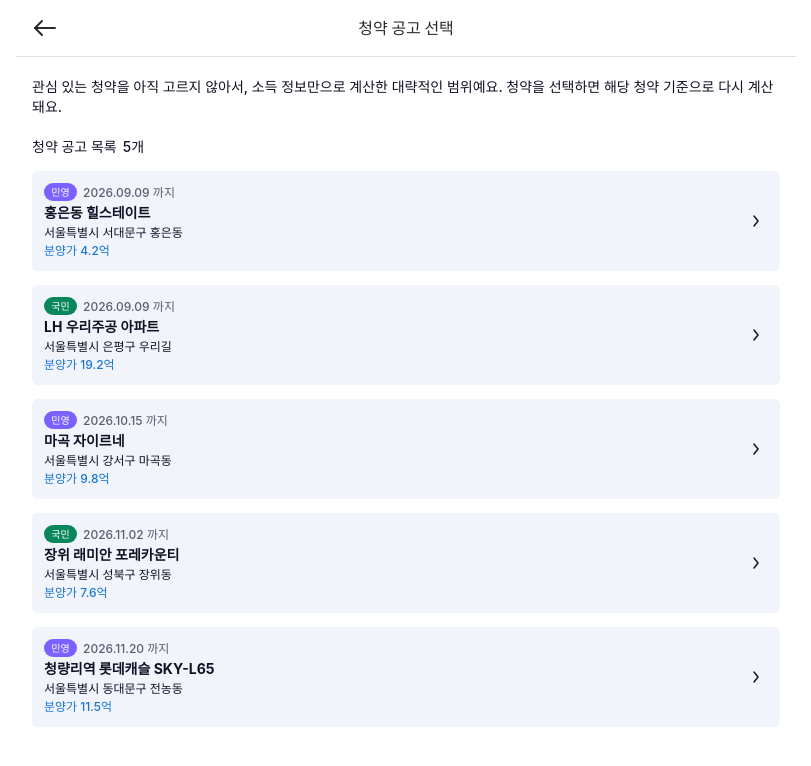
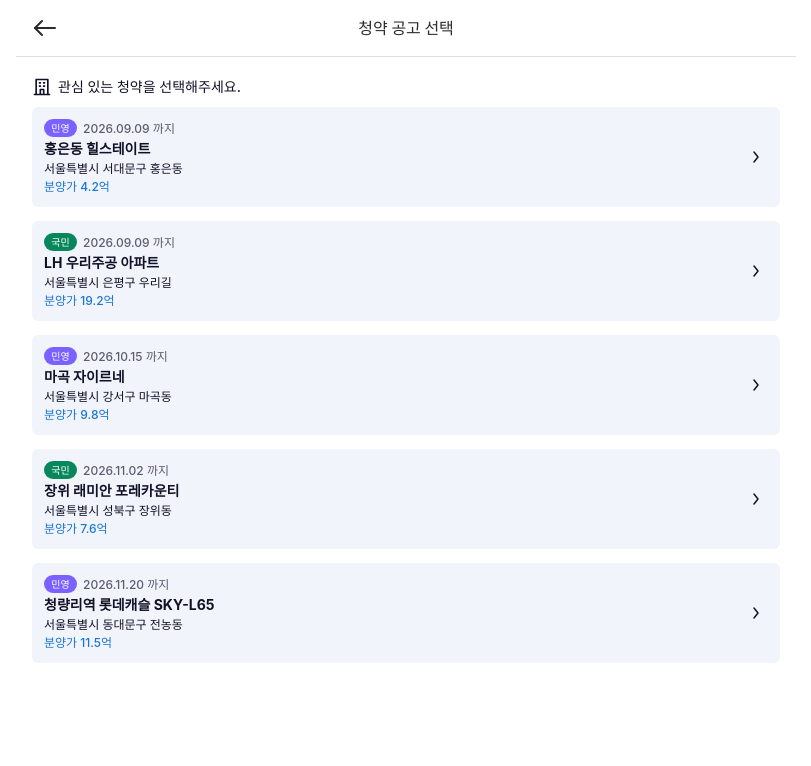
Before and after one commit to Get-MyHome/get-myhome-frontend, a Next.js app: page /eligibility/notices in a window 1280 px wide. Shown: the top 766 px of the page, without its empty margins (234-1045 px from the left). Built offline with nearby package versions, Linux system fonts and the light colour scheme; no server answers; a web font is replaced by a local one.

Commit message:
feat: 청약 선택 목록 안내 문구에 건물 아이콘 추가

```diff
--- a/src/components/notices/noticeSelectList.tsx
+++ b/src/components/notices/noticeSelectList.tsx
@@ -1,3 +1,4 @@
+import BuildingIcon from "@/assets/icons/building.svg";
 import { SubscriptionCard } from "@/components/home/subscriptionCard";
 import type { HousingSubscription } from "@/types/subscription";
 
@@ -11,17 +12,11 @@
   subscriptions: HousingSubscription[];
 }) {
   return (
-    <div className="flex flex-col gap-5 px-gutter pt-5">
-      <p className="text-body-2 font-medium text-foreground">
-        관심 있는 청약을 아직 고르지 않아서, 소득 정보만으로 계산한 대략적인
-        범위예요. 청약을 선택하면 해당 청약 기준으로 다시 계산돼요.
+    <div className="flex flex-col gap-[10px] px-gutter pt-5">
+      <p className="flex flex-row items-center gap-[6px] text-body-2 font-medium text-foreground">
+        <BuildingIcon aria-hidden="true" className="size-5 shrink-0" />
+        관심 있는 청약을 선택해주세요.
       </p>
-
-      <section className="flex flex-col gap-[14px]">
-        <h2 className="flex items-center gap-[6px] text-body-2 font-medium text-foreground">
-          청약 공고 목록
-          <span>{subscriptions.length}개</span>
-        </h2>
 
       <ul className="flex flex-col gap-[14px]">
         {subscriptions.map((subscription) => (
@@ -30,7 +25,6 @@
           </li>
         ))}
       </ul>
-      </section>
     </div>
   );
 }
```
Also changed, not shown: src/assets/icons/building.svg (added). Lines whose indentation alone changed are shown as unchanged.
